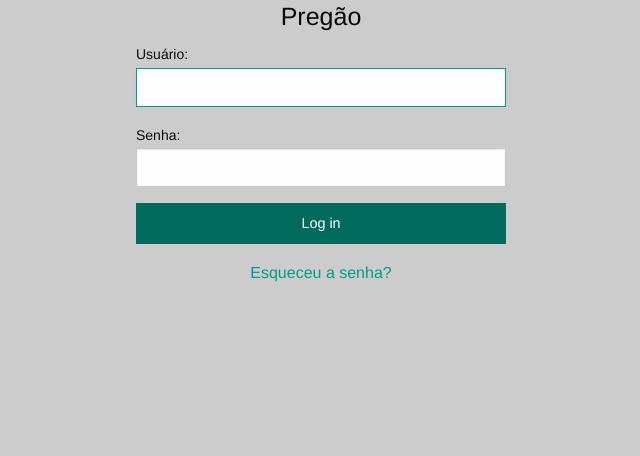
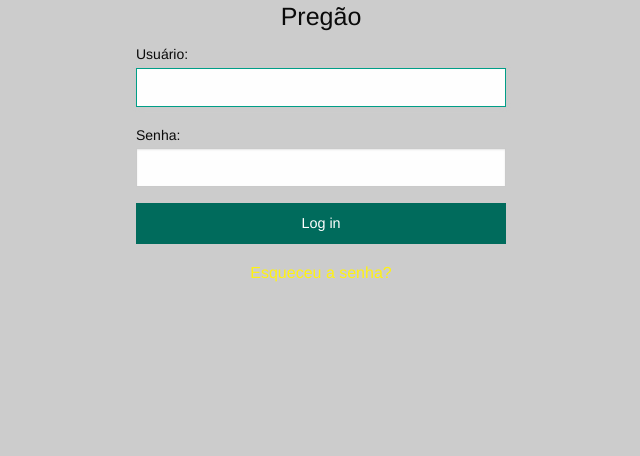
Before and after one commit to BrenoFroes/pregao, a Django app: page /users/login/ in a window 1280 px wide, with the pointer over the restyled element. Shown: the part 327-783 px from the top of the page, without its empty margins (319-959 px from the left). Run offline with Django 3.2, Linux system fonts and the light colour scheme; some libraries are stand-ins or nearby versions.

Commit message:
corrigido link que some do menu quando selecionado

```diff
--- a/core/static/css/foundation.css
+++ b/core/static/css/foundation.css
@@ -1130,7 +1130,7 @@ a {
   line-height: inherit;
   cursor: pointer; }
   a:hover, a:focus {
-    color: #009e87; }
+    color: #fff212; }
   a img {
     border: 0; }
 
```
